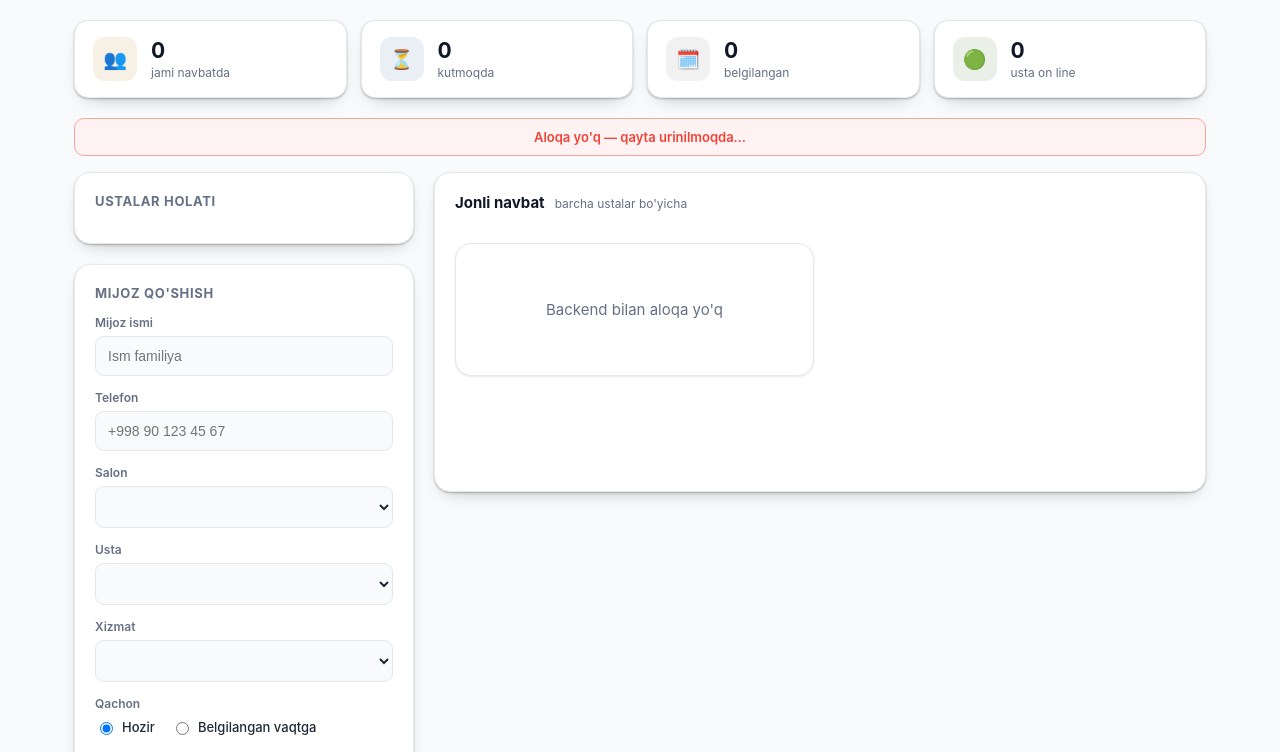
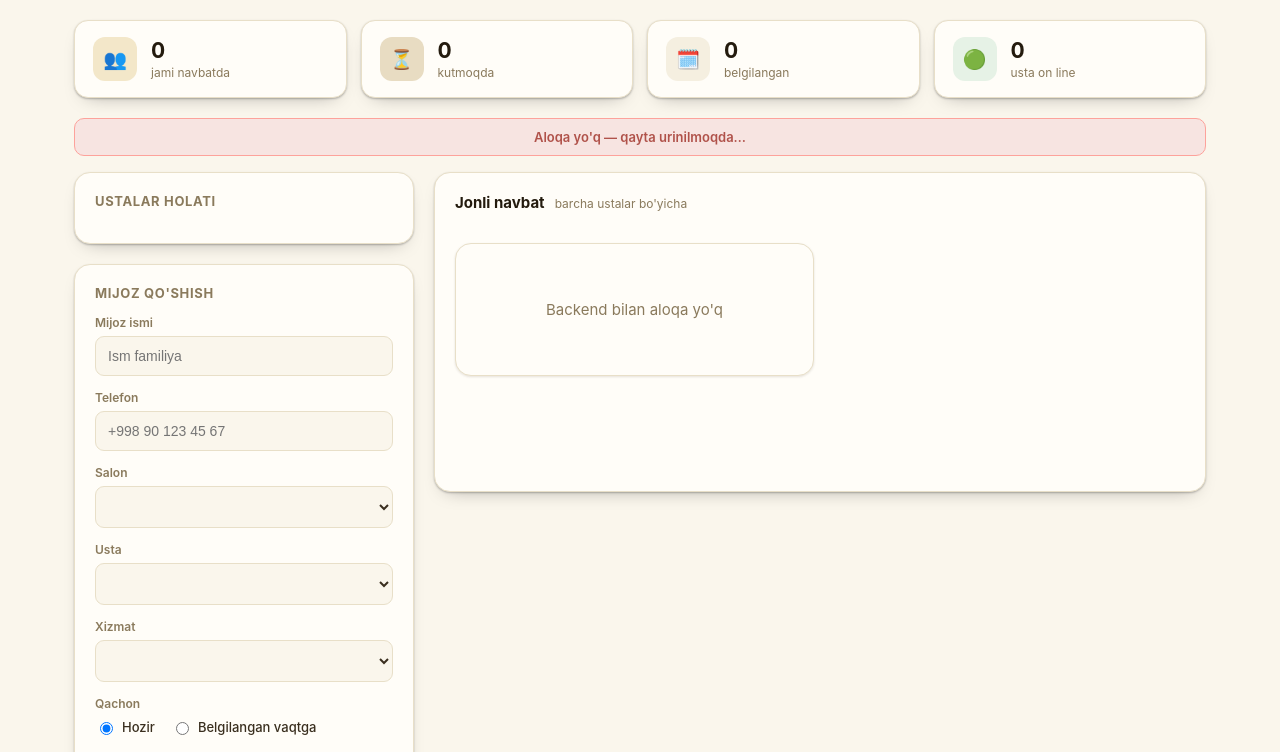
Before and after one commit to forger6969/hackathon, a website built with Vite: page frontend-master/reception.html in a window 1280 px wide. Shown: the part 90-842 px from the top of the page. Built offline with nearby package versions, Linux system fonts and the light colour scheme; no server answers.

Commit message:
Switch frontend-master to a milk/cream + gold palette
Karimbaev09's redesign moved to a generic light-blue TailAdmin theme,
diverging from the gold brand the owner dashboard already uses.
Retoned the shared :root tokens to warm cream (bg/surface) with the
original gold accent instead of blue — since the whole file (login
screen, active-card, stat pills, duty toggle) already reads colors
from CSS variables, this reflows every existing component without
touching Karimbaev's markup or JS. Also fixed a few hardcoded rgba()
values in reception.css that were tuned for the old dark theme and
would've fought the new light background.

Verified visually in Chrome: both the master login screen and
reception dashboard render the new palette correctly, nothing looks
broken or low-contrast (gold buttons now use dark text, not white).

```diff
--- a/frontend-master/src/reception.css
+++ b/frontend-master/src/reception.css
@@ -69,10 +69,10 @@
   flex: none;
 }
 
-.r-stat-icon-accent { background: rgba(201, 164, 92, 0.16); }
-.r-stat-icon-blue { background: rgba(122, 154, 200, 0.16); }
-.r-stat-icon-muted { background: rgba(154, 154, 154, 0.14); }
-.r-stat-icon-success { background: rgba(122, 154, 109, 0.16); }
+.r-stat-icon-accent { background: var(--accent-soft); }
+.r-stat-icon-blue { background: #e8dcc2; }
+.r-stat-icon-muted { background: var(--surface-hover); }
+.r-stat-icon-success { background: var(--success-soft); }
 
 .r-stat-body {
   display: flex;
@@ -346,18 +346,18 @@
 
 .status-badge.status-scheduled {
   color: var(--text-secondary);
-  background: rgba(154, 154, 154, 0.12);
+  background: var(--surface-hover);
   border: 1px dashed var(--border);
 }
 
 .status-badge.status-paid {
   color: var(--success);
-  background: rgba(122, 154, 109, 0.14);
+  background: var(--success-soft);
 }
 
 .status-badge.status-unpaid {
   color: var(--error);
-  background: rgba(176, 82, 74, 0.14);
+  background: var(--error-soft);
 }
 
 .reception-master {
--- a/frontend-master/src/style.css
+++ b/frontend-master/src/style.css
@@ -1,22 +1,23 @@
 :root {
-  /* TailAdmin-style light theme */
-  --bg: #f9fafb;
-  --surface: #ffffff;
-  --surface-hover: #f9fafb;
-  --border: #e5e7eb;
-  --text: #1f2937;
-  --text-heading: #101828;
-  --text-secondary: #667085;
-  --text-disabled: #98a2b3;
-  --accent: #465fff;
-  --accent-hover: #3641f5;
-  --accent-bright: #465fff;
-  --accent-soft: #eef2ff;
-  --success: #12b76a;
-  --success-soft: #ecfdf3;
-  --error: #f04438;
-  --error-soft: #fef3f2;
-  --shadow-card: 0 1px 3px rgba(16, 24, 40, 0.06), 0 1px 2px rgba(16, 24, 40, 0.04);
+  /* Milk/cream light theme, gold accent — matches the owner dashboard's
+     brand instead of a generic light-SaaS blue. */
+  --bg: #faf6ec;
+  --surface: #fffdf8;
+  --surface-hover: #f5efe0;
+  --border: #e8dfc8;
+  --text: #3a2f1f;
+  --text-heading: #241b0e;
+  --text-secondary: #8a7a5c;
+  --text-disabled: #c4b79a;
+  --accent: #c9a45c;
+  --accent-hover: #b8924a;
+  --accent-bright: #c9a45c;
+  --accent-soft: #f3e7c9;
+  --success: #4c8b5b;
+  --success-soft: #e6f2e6;
+  --error: #b0524a;
+  --error-soft: #f7e4e1;
+  --shadow-card: 0 1px 3px rgba(58, 40, 10, 0.08), 0 1px 2px rgba(58, 40, 10, 0.05);
 }
 
 * {
@@ -430,7 +431,7 @@ body {
 
 .btn-primary {
   background: var(--accent);
-  color: #ffffff;
+  color: #241b0e;
 }
 
 .btn-primary:hover:not(:disabled) {
```
